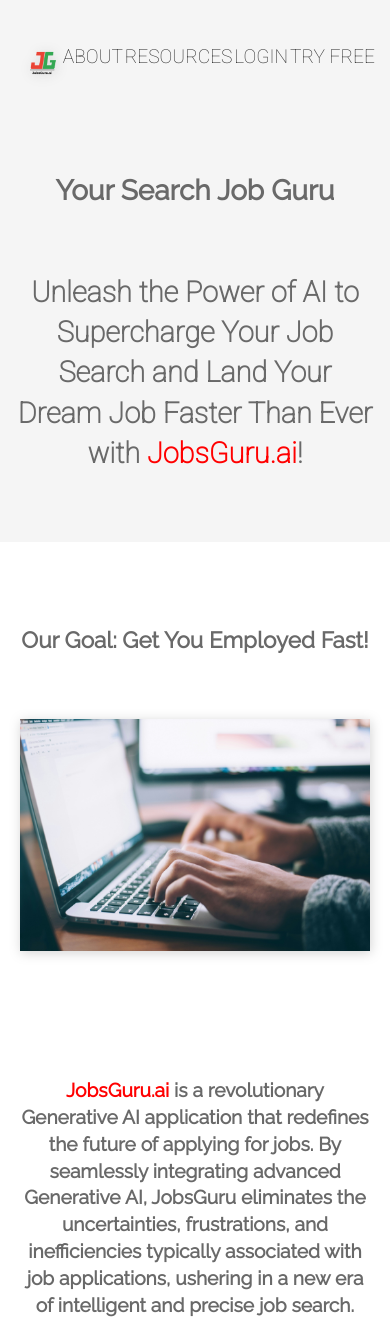
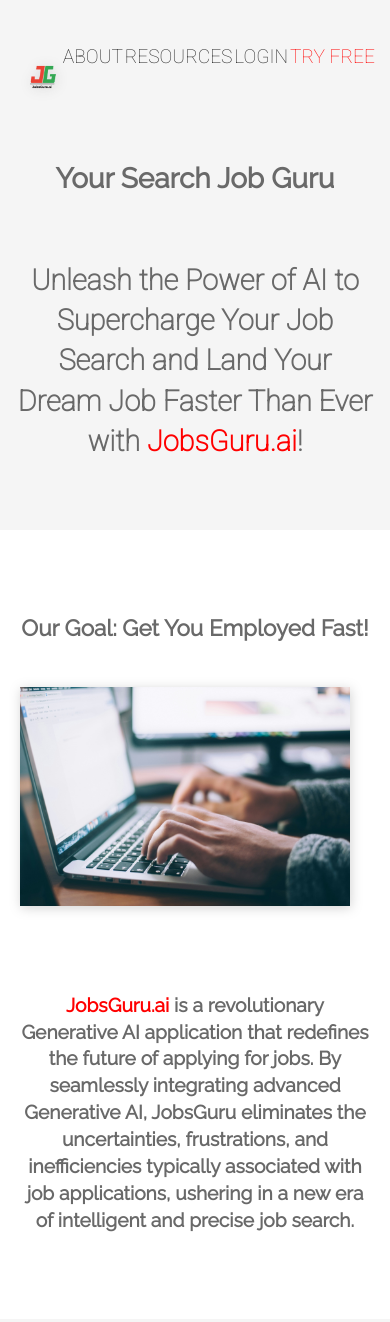
Before and after one commit to JoDepp/jobsguru-page-revamp, a website built with Parcel: page index.html in a window 390 px wide. Shown: the top 1322 px of the page. Built offline with nearby package versions, Linux system fonts and the light colour scheme.

Commit message:
Mobile CSS complete

```diff
--- a/css/main.css
+++ b/css/main.css
@@ -114,6 +114,10 @@
   background-color: whitesmoke;
 }
 
+#try-free {
+  color:#ff0000;
+}
+
 header, #work, #about, #skills, #contact, footer {
   display: flex;
   justify-content: center;
@@ -204,7 +208,7 @@
   margin: 20px;
 }
 
-.portfolio-wrapper {
+.portfolio-wrapper, .about-content-wrapper {
   display: flex;
   justify-content: center;
   align-items: flex-start;
@@ -221,7 +225,7 @@
 }
 
 figure {
-  margin: 20px 0 40px 0;
+  margin: 0;
   display: block;
 }
 
@@ -229,6 +233,10 @@
   width: 100%;
   height: auto;
   filter: drop-shadow(1px 2px 6px lightgrey);
+}
+
+#job-seeker {
+  padding-right: 20px;
 }
 
 #project-description {
@@ -626,7 +634,7 @@
       }
 
       .project-box, .skill, .tool {
-        width: 30%;
+        width: 50%;
       }
 
       #contact-header {
--- a/index.html
+++ b/index.html
@@ -36,7 +36,7 @@
             <li><a href="#about">About</a></li> <!--link to about page-->
             <li><a href="#Resources">Resources</a></li> <!--link to blog-->
             <li><a href="#skills">Login</a></li> <!--link to login page-->
-            <li><a href="https://www.jobsguru.ai/frontend/signup.html">Try Free</a></li> <!--link to sign up page-->
+            <li><a href="https://www.jobsguru.ai/frontend/signup.html"><div id="try-free">Try Free</div></a></li> <!--link to sign up page-->
           </ul>
         </nav>
 
@@ -70,6 +70,7 @@
                   </h4>
                 </div>
               </div>
+          </div>
         </section>
 
         <section id="skills">
@@ -94,6 +95,7 @@
         <section id="about">
           <div class="content-wrapper">
             <div class="about-content-wrapper">
+              <div class ="project-box">
                 <div class="about-me">
                   <h3>Here's How We Work...</h3>
                   <ol>
@@ -105,6 +107,9 @@
                     <li>Finally we prepare you for the job specific inteview process.</li>
                     <br>
                   </ol>
+              </div>
+
+              <div class="project-box">
                   <figure>
                     <img src="img/AI.jpg" alt="Images of tech">
                   </figure>
```
Lines whose indentation alone changed are shown as unchanged.
